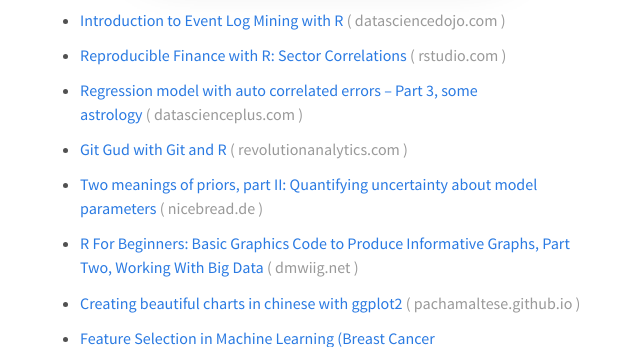
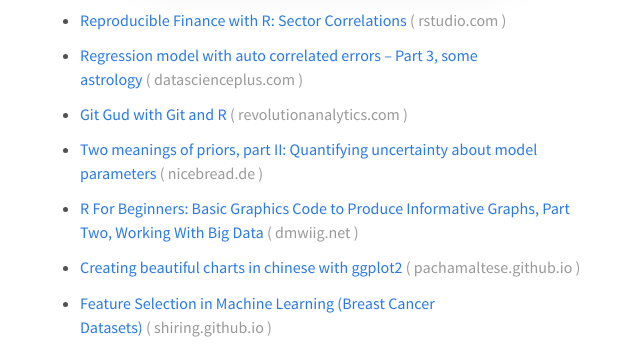
Before and after one commit to rweekly/rweekly.org, a Jekyll site: the page built from draft.md, in a window 1280 px wide and 900 px high, scrolled down 601 px, cut to the strip 250-597 px from the top of the window. Shown: the whole strip, without its empty margins (320-960 px from the left). Built offline with Jekyll 4.4.1, drawn with Linux system fonts in a browser that asks for light colours; comment, search, counter and statistics services are not loaded; some of the changed text lies outside the part shown.

Commit message:
Draft: issue 2017-4

```diff
--- a/draft.md
+++ b/draft.md
@@ -24,8 +24,6 @@
 + [Structural Equation Modelling in R (Part 2)](http://pachamaltese.github.io/sem_r_part_2.html)
 
 ![Structural Equation Modelling in R (Part 2)](https://cdn.rawgit.com/rweekly/image/3103baed/2017-1-23/sem_example_2.svg)
-
-+ [Introduction to Event Log Mining with R](https://datasciencedojo.com/event-log-mining/)
 
 + [Reproducible Finance with R: Sector Correlations](https://www.rstudio.com/rviews/2017/01/18/reproducible-finance-with-r-sector-correlations/)
 
@@ -83,8 +81,6 @@
 
 + [GitHub Growth Appears Scale Free](http://perfdynamics.blogspot.com/2017/01/github-growth-appears-scale-free.html)
 
-
-
 + [The Devil’s in the [Davos] Details — A quick look at this year’s WEF Global Risks Report](https://rud.is/b/2017/01/16/the-devils-in-the-davos-details-a-quick-look-at-this-years-wef-global-risks-report/)
 
 ### R Internationally
```
Also changed, not shown: other parts of draft.md (+2 -0 lines).
